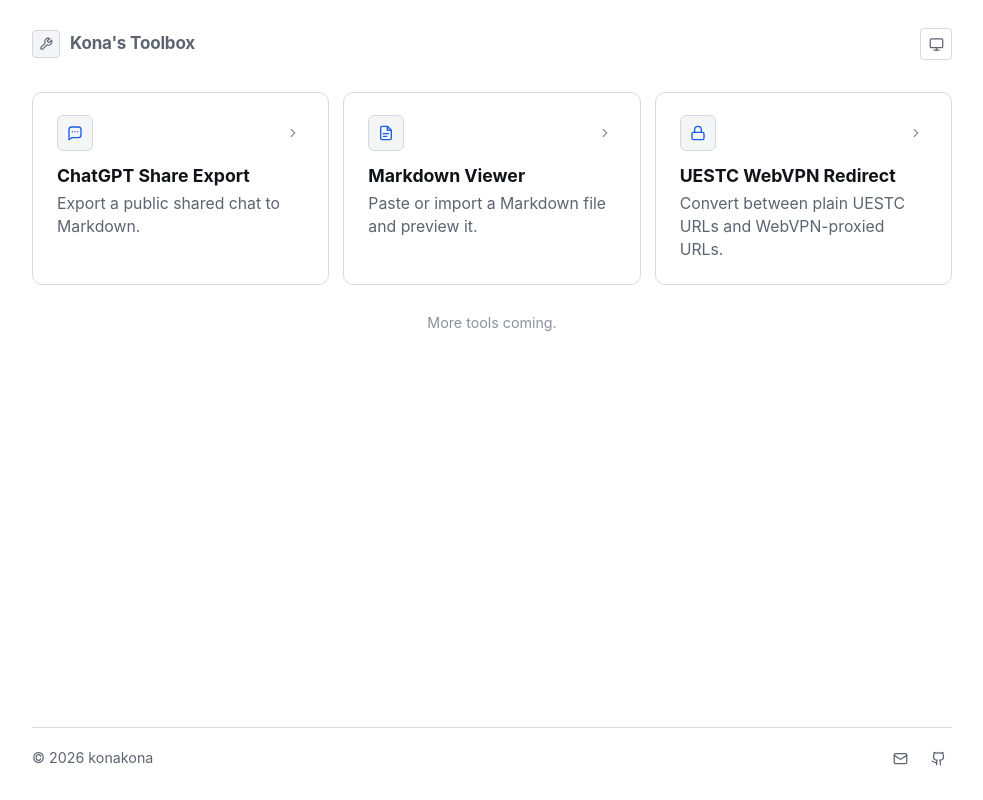
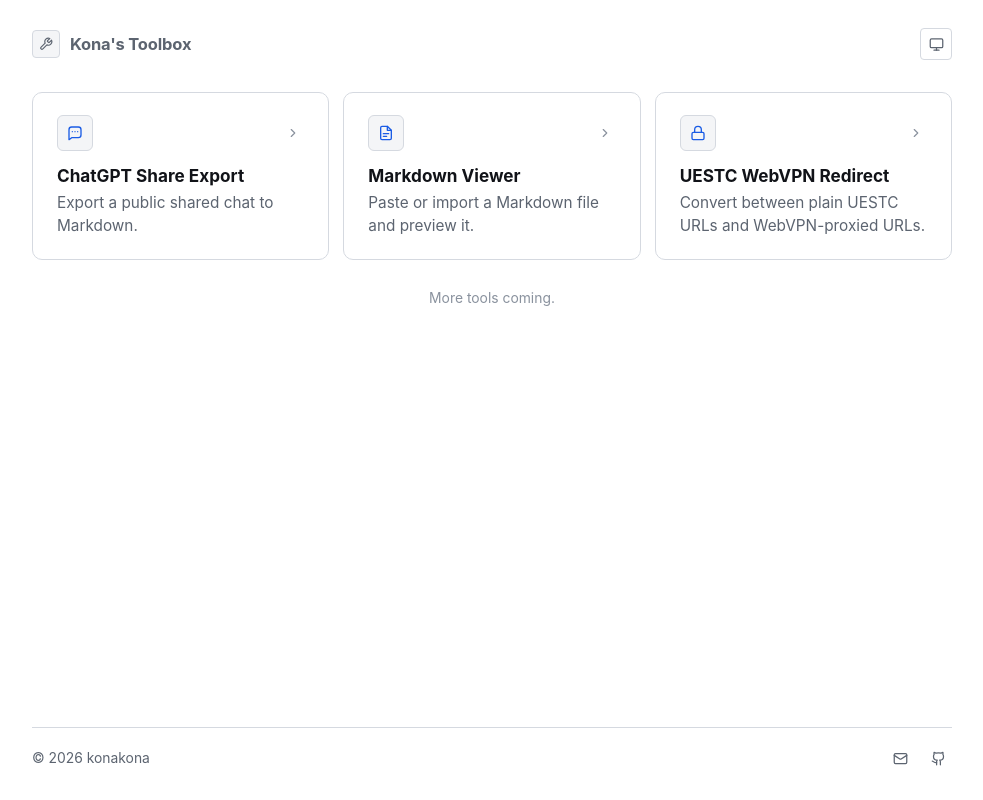
Before and after one commit to samuelhe52/konakona52-site-tools, a React (Vite) app: page / in a window 1280 px wide. Shown: the whole page, without its empty margins (148-1131 px from the left). Built offline with nearby package versions, Linux system fonts and the light colour scheme.

Commit message:
style: Adjust desktop base font size

```diff
--- a/src/index.css
+++ b/src/index.css
@@ -108,7 +108,7 @@
 
 html {
   min-width: 320px;
-  font-size: 17px;
+  font-size: 16.5px;
 }
 
 body {
```
